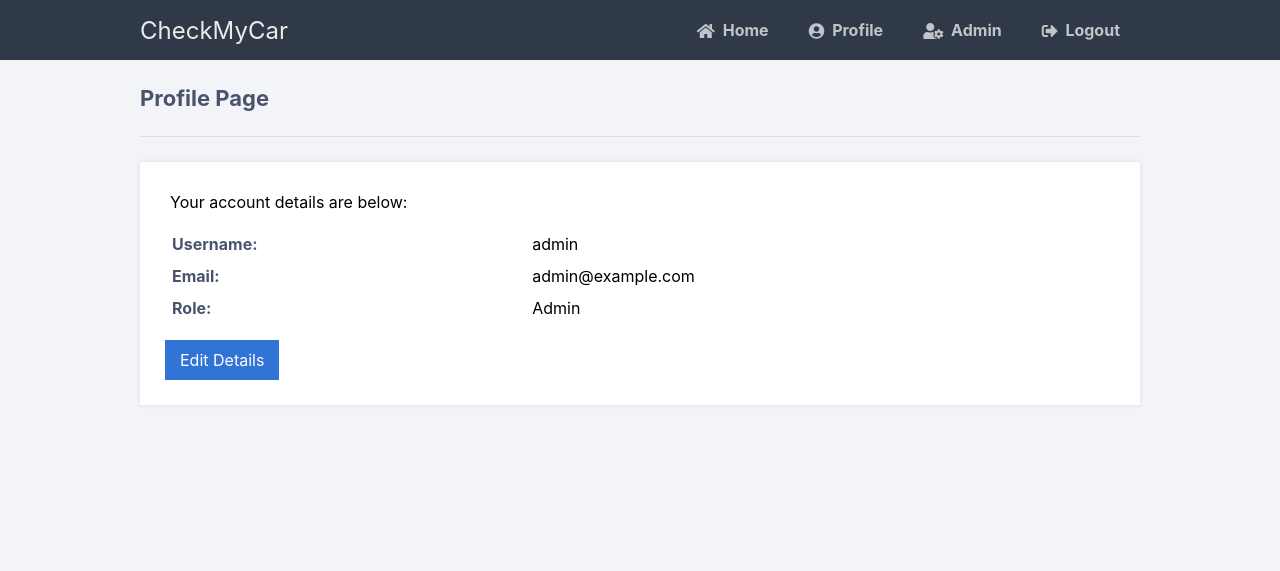
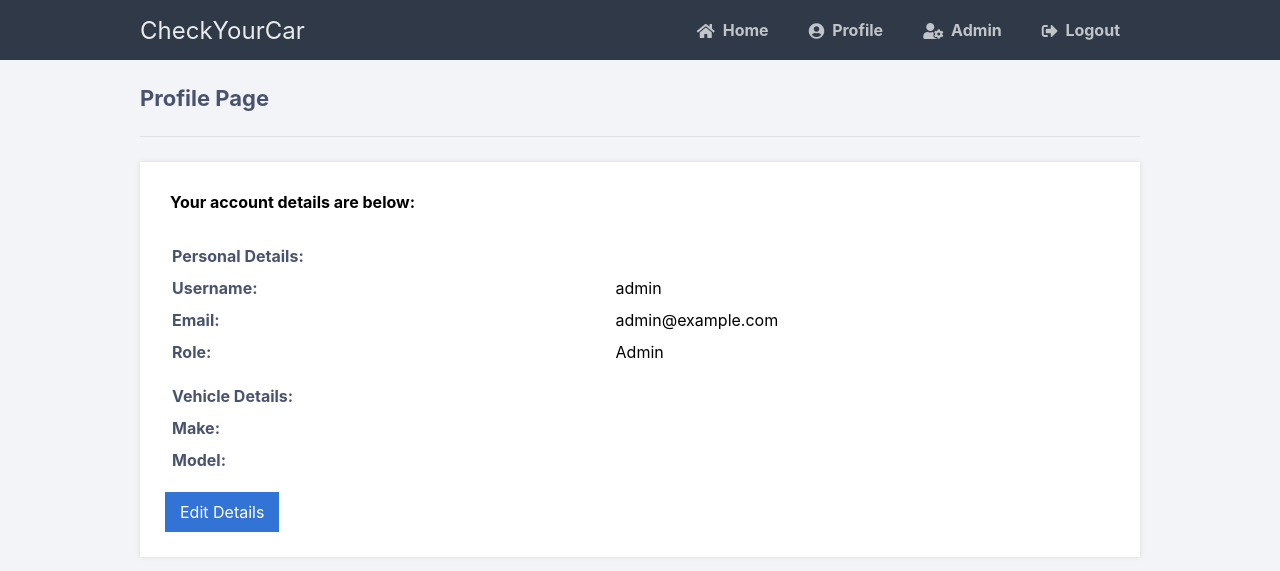
Before and after one commit to SIT223-G-Sem01-02-4/Group-Project, a PHP site: page /profile.php in a window 1280 px wide. Shown: the top 571 px of the page. Run offline with PHP 8.4, Linux system fonts and the light colour scheme; a user stored in the database is signed in; data comes from the database, SQL or seed files in the repository; data that the repository does not hold is empty.

Commit message:
Update profile.php
Added Vehicle make and model to user profile and fixed field validation

```diff
--- a/CheckMyCar/profile.php
+++ b/CheckMyCar/profile.php
@@ -1,6 +1,7 @@
 <?php
 include 'main.php';
 check_loggedin($pdo);
+
 // output message (errors, etc)
 $msg = '';
 // We don't have the password or email info stored in sessions so instead we can get the results from the database.
@@ -9,7 +10,7 @@ $stmt = $pdo->prepare('SELECT * FROM accounts WHERE id = ?');
 $stmt->execute([ $_SESSION['id'] ]);
 $account = $stmt->fetch(PDO::FETCH_ASSOC);
 // Handle edit profile post data
-if (isset($_POST['username'], $_POST['password'], $_POST['cpassword'], $_POST['email'])) {
+if (isset($_POST['username'], $_POST['password'], $_POST['cpassword'], $_POST['email'], $_POST['make'], $_POST['model'])) {
 	// Make sure the submitted registration values are not empty.
 	if (empty($_POST['username']) || empty($_POST['email'])) {
 		$msg = 'The input fields must not be empty!';
@@ -21,6 +22,14 @@ if (isset($_POST['username'], $_POST['password'], $_POST['cpassword'], $_POST['e
 		$msg = 'Password must be between 5 and 20 characters long!';
 	} else if ($_POST['cpassword'] != $_POST['password']) {
 		$msg = 'Passwords do not match!';
+	} else if (!empty($_POST['make']) && (strlen($_POST['make']) > 20)) {
+		$msg = 'The make must be less then 20 characters';
+	} else if (!empty($_POST['make']) && !preg_match('/^[a-zA-Z]+$/', $_POST['make'])) {
+	    $msg = 'Make must contain only letters';
+	} else if (!empty($_POST['model']) && (strlen($_POST['model']) > 30)) {
+		$msg = 'Model must be less then 30 characters';
+	} else if (!empty($_POST['model']) && !preg_match('/^[a-zA-Z0-9]+$/', $_POST['model'])) {
+	    $msg = 'Model must contain only letters and numbers';
 	}
 	if (empty($msg)) {
 		// Check if new username or email already exists in database
@@ -31,10 +40,10 @@ if (isset($_POST['username'], $_POST['password'], $_POST['cpassword'], $_POST['e
 		} else {
 			// no errors occured, update the account...
 			$uniqid = account_activation && $account['email'] != $_POST['email'] ? uniqid() : $account['activation_code'];
-			$stmt = $pdo->prepare('UPDATE accounts SET username = ?, password = ?, email = ?, activation_code = ? WHERE id = ?');
+			$stmt = $pdo->prepare('UPDATE accounts SET username = ?, password = ?, email = ?, make = ?, model = ?, activation_code = ? WHERE id = ?');
 			// We do not want to expose passwords in our database, so hash the password and use password_verify when a user logs in.
 			$password = !empty($_POST['password']) ? password_hash($_POST['password'], PASSWORD_DEFAULT) : $account['password'];
-			$stmt->execute([ $_POST['username'], $password, $_POST['email'], $uniqid, $_SESSION['id'] ]);
+			$stmt->execute([ $_POST['username'], $password, $_POST['email'], $_POST['make'], $_POST['model'], $uniqid, $_SESSION['id'] ]);
 			// Update the session variables
 			$_SESSION['name'] = $_POST['username'];
 			if (account_activation && $account['email'] != $_POST['email']) {
@@ -51,20 +60,21 @@ if (isset($_POST['username'], $_POST['password'], $_POST['cpassword'], $_POST['e
 		}
 	}
 }
+
 ?>
 <!DOCTYPE html>
 <html>
 	<head>
 		<meta charset="utf-8">
 		<meta name="viewport" content="width=device-width,minimum-scale=1">
-		<title>Profile Page</title>
+		<title>Member Profile Page</title>
 		<link href="style.css" rel="stylesheet" type="text/css">
 		<link rel="stylesheet" href="https://use.fontawesome.com/releases/v5.7.1/css/all.css">
 	</head>
 	<body class="loggedin">
 		<nav class="navtop">
 			<div>
-				<h1>CheckMyCar</h1>
+				<h1>CheckYourCar</h1>
 				<a href="home.php"><i class="fas fa-home"></i>Home</a>
 				<a href="profile.php"><i class="fas fa-user-circle"></i>Profile</a>
 				<?php if ($_SESSION['role'] == 'Admin'): ?>
@@ -77,8 +87,14 @@ if (isset($_POST['username'], $_POST['password'], $_POST['cpassword'], $_POST['e
 		<div class="content profile">
 			<h2>Profile Page</h2>
 			<div class="block">
-				<p>Your account details are below:</p>
+				<p><strong>Your account details are below:</strong></p>
 				<table>
+					<tr>
+						<td></td>
+					</tr>
+					<tr>
+						<td><strong>Personal Details:</strong></td>
+					</tr>
 					<tr>
 						<td>Username:</td>
 						<td><?=$_SESSION['name']?></td>
@@ -91,23 +107,40 @@ if (isset($_POST['username'], $_POST['password'], $_POST['cpassword'], $_POST['e
 						<td>Role:</td>
 						<td><?=$account['role']?></td>
 					</tr>
+					<tr>
+						<td></td>
+					</tr>
+					<tr>
+						<td><strong>Vehicle Details:</strong></td>
+					</tr>
+					<tr>
+						<td>Make:</td>
+						<td><?=$account['make']?></td>
+					</tr>
+					<tr>
+						<td>Model:</td>
+						<td><?=$account['model']?></td>
 				</table>
 				<a class="profile-btn" href="profile.php?action=edit">Edit Details</a>
 			</div>
 		</div>
 		<?php elseif ($_GET['action'] == 'edit'): ?>
 		<div class="content profile">
-			<h2>Edit Profile Page</h2>
+			<h2>Edit User Profile</h2>
 			<div class="block">
 				<form action="profile.php?action=edit" method="post">
 					<label for="username">Username</label>
 					<input type="text" value="<?=$_SESSION['name']?>" name="username" id="username" placeholder="Username">
+					<label for="email">Email</label>
+					<input type="email" value="<?=$account['email']?>" name="email" id="email" placeholder="Email">
+					<label for="make">Make</label>
+					<input type="text" value="<?=$account['make']?>" name="make" id="make" placeholder="Make">
+					<label for="model">Model</label>
+					<input type="text" value="<?=$account['model']?>" name="model" id="model" placeholder="Model">
 					<label for="password">Password</label>
 					<input type="password" name="password" id="password" placeholder="Password">
 					<label for="cpassword">Confirm Password</label>
 					<input type="password" name="cpassword" id="cpassword" placeholder="Confirm Password">
-					<label for="email">Email</label>
-					<input type="email" value="<?=$account['email']?>" name="email" id="email" placeholder="Email">
 					<br>
 					<input class="profile-btn" type="submit" value="Save">
 					<p><?=$msg?></p>
```
